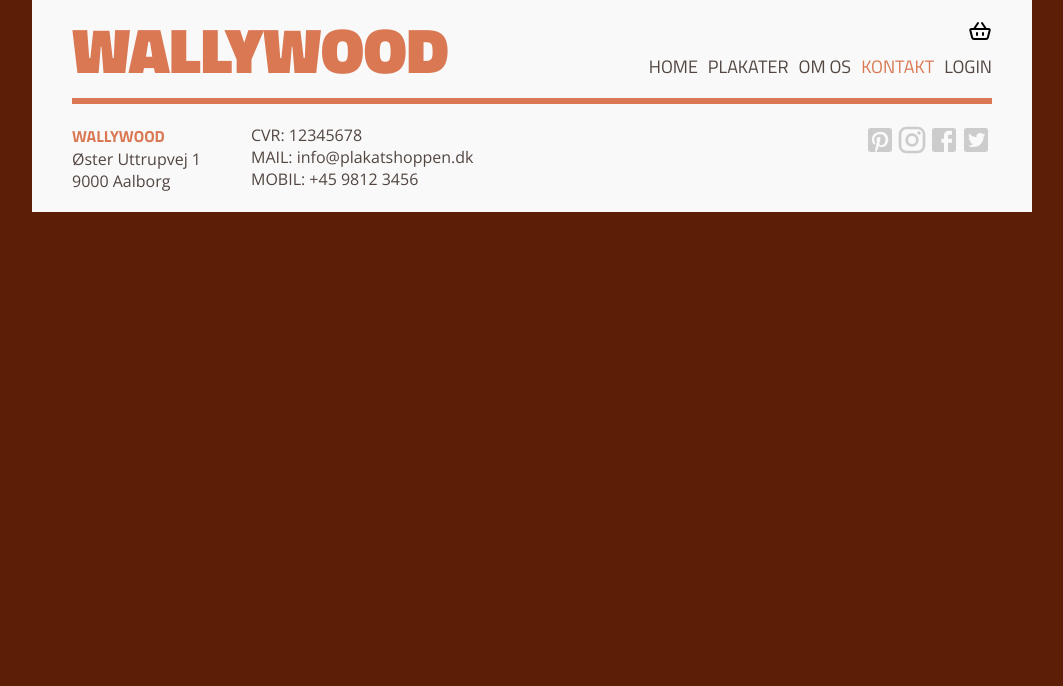
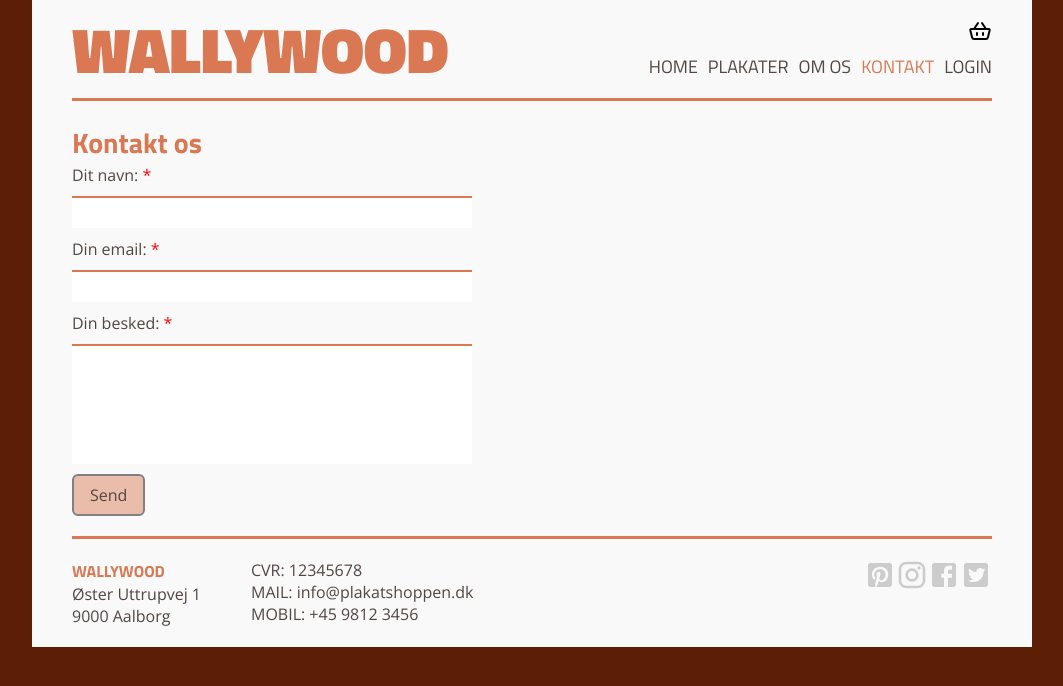
Before and after one commit to simo994q/wallywood-project, a React (Vite) app in the folder wallywood-project/: page /contact in a window 1280 px wide. Shown: the top 686 px of the page, without its empty margins (108-1171 px from the left). Built offline with nearby package versions, Linux system fonts and the light colour scheme.

Commit message:
contactereq Q qwdqw dQWDQ

```diff
--- a/wallywood-project/package.json
+++ b/wallywood-project/package.json
@@ -12,6 +12,7 @@
   "dependencies": {
     "react": "^18.2.0",
     "react-dom": "^18.2.0",
+    "react-hook-form": "^7.46.1",
     "react-router-dom": "^6.15.0",
     "sass": "^1.66.1"
   },
--- a/wallywood-project/src/components/ContactPage/ContactPage.jsx
+++ b/wallywood-project/src/components/ContactPage/ContactPage.jsx
@@ -1,7 +1,46 @@
+import style from './ContactPage.module.scss'
+import { useForm } from "react-hook-form";
+import { useState } from 'react';
+
 export const ContactPage = () => {
 
+    const { register, handleSubmit, formState: { errors } } = useForm();
+
+    const setData = (data) => {
+        console.log(data);
+        setName(data.name)
+        setEmail(data.email)
+        setMessage(data.message)
+    }
+
+    const onSubmit = data => setData(data);
+
+    const [name, setName] = useState('')
+    const [email, setEmail] = useState('')
+    const [message, setMessage] = useState('')
 
     return (
-        <></>
+        <>
+            <div className={style.contactPageContainer}>
+                <h2>Kontakt os</h2>
+
+                <form className={style.reactFormInput} onSubmit={handleSubmit(onSubmit)}>
+                    <label htmlFor="name">
+                        Dit navn: <span>*</span>
+                    </label>
+                    <input {...register('name', {required: true})} name="name" id="name" />
+                    <label htmlFor="email">
+                        Din email: <span>*</span>
+                    </label>
+                    <input {...register('email', {required: true})} name="email" id="email" />
+                    <label htmlFor="message">
+                        Din besked: <span>*</span>
+                    </label>
+                    <textarea {...register("message", { required: true })} name="message" id="message" rows={5} />
+                    {errors.exampleRequired && <span>This field is required</span>}
+                    <input type="submit" value="Send" className={style.sendButton} />
+                </form>
+            </div>
+        </>
     )
 }
--- /dev/null
+++ b/wallywood-project/src/components/ContactPage/ContactPage.module.scss
@@ -0,0 +1,43 @@
+.contactPageContainer {
+    margin: 20px 40px;
+    font-family: 'Open Sans';
+
+    h2 {
+        color: #D97852;
+        font-size: 28px;
+        font-family: 'Titillium Web';
+    }
+
+    form {
+        display: flex;
+        flex-direction: column;
+        width: 400px;
+        gap: 10px;
+
+        label {
+
+            span {
+                color: red;
+            }
+        }
+
+        textarea, input {
+            resize: none;
+            border: none;
+            outline: none;
+            border-top: 2px solid #D97852;
+            font-size: 16px;
+            padding: 4px;
+            font-family: 'Open Sans';
+        }
+
+        .sendButton {
+            border: 2px solid gray;
+            width: fit-content;
+            padding: 8px 16px;
+            border-radius: 6px;
+            cursor: pointer;
+            background-color: #D9785277;
+        }
+    }
+}
```
Also changed, not shown: 1 other file (tests, documents, lock files or other folders).
